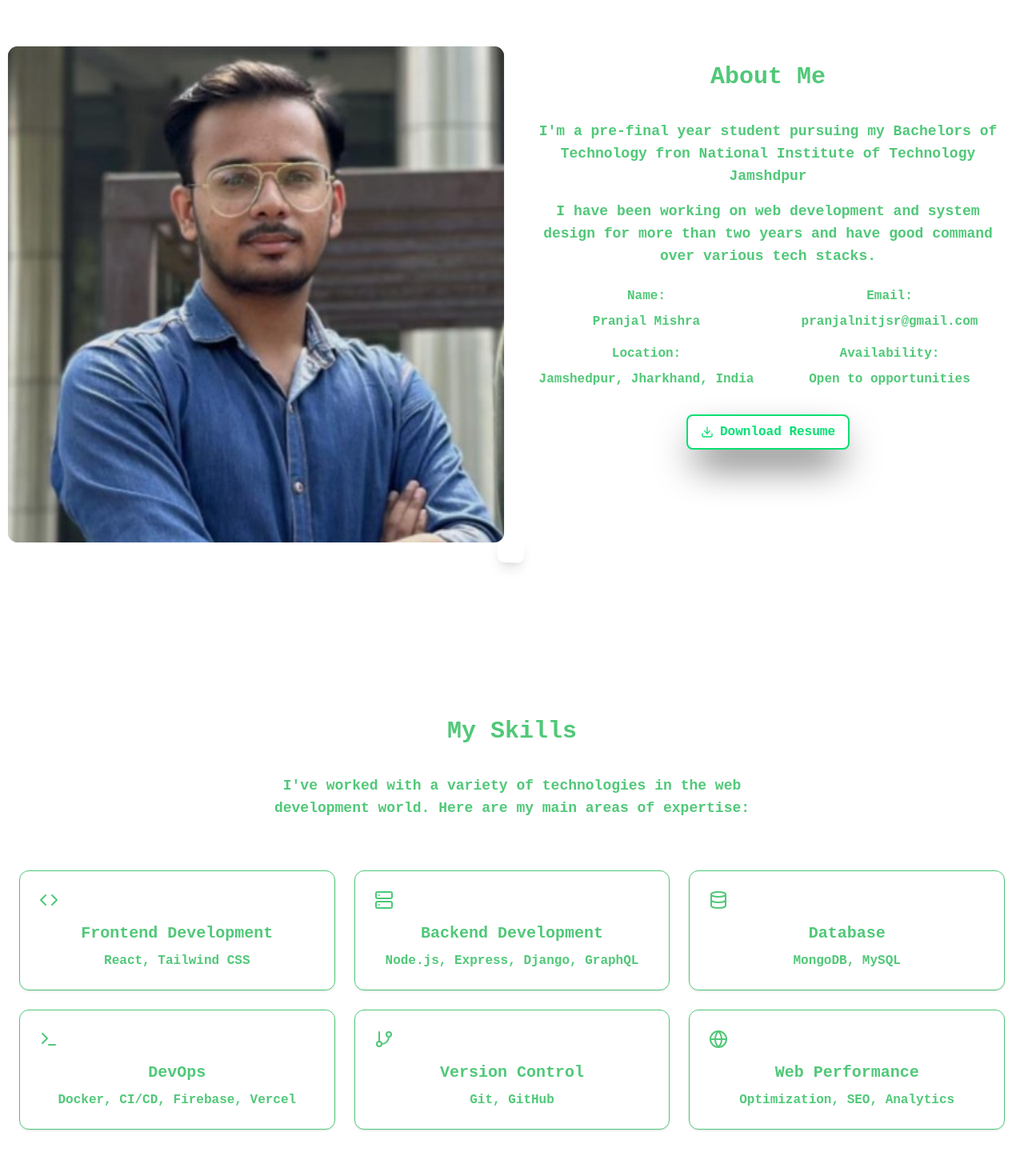
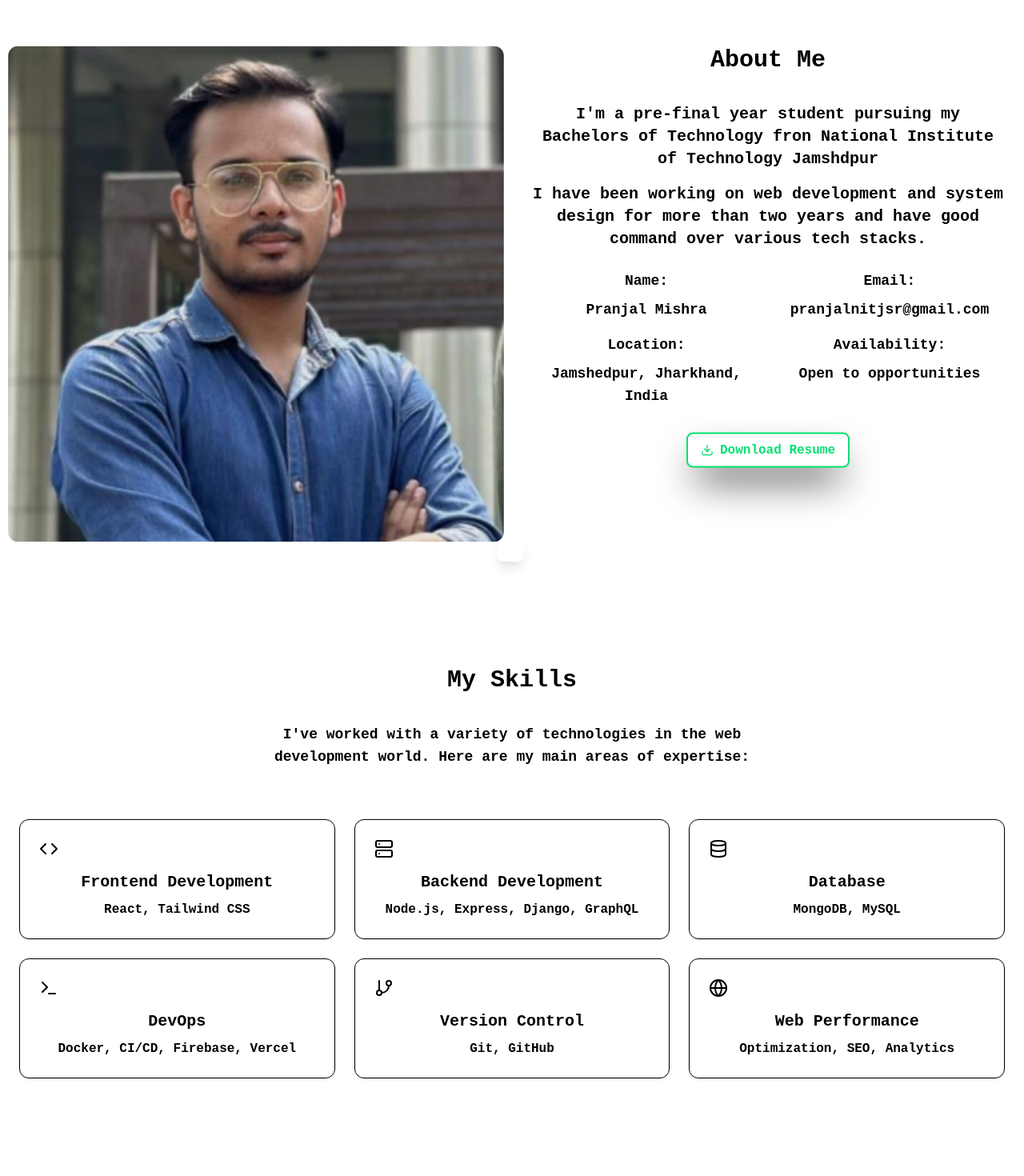
Before and after one commit to I-Pranjal/I-Pranjal.github.io, a React (Vite) app: page / in a window 1280 px wide. Shown: the part 880-2350 px from the top of the page at 80% size. Built offline with nearby package versions, Linux system fonts and the light colour scheme.

Commit message:
Completed skills sections

```diff
--- a/src/pages/about.jsx
+++ b/src/pages/about.jsx
@@ -36,7 +36,7 @@ export default function About() {
     };
 
     return (
-        <section id="about" className="py-20 md:py-32 bg-white font-2xl relative overflow-hidden dark:bg-gray-800">
+        <section id="about" className="py-20 md:py-32 bg-white font-2xl relative overflow-hidden dark:bg-gray-800 text-black">
             <motion.div
                 className="absolute inset-0 -z-10 opacity-30"
                 initial={{ opacity: 0 }}
@@ -119,7 +119,7 @@ export default function About() {
 
                         <motion.p
                             variants={itemVariants}
-                            className="text-lg mb-4 text-muted-foreground"
+                            className="text-xl mb-4 text-muted-foreground"
                             initial={{ opacity: 0, y: 20 }}
                             animate={isInView ? { opacity: 1, y: 0 } : { opacity: 0, y: 20 }}
                             transition={{ duration: 0.5, delay: 0.3 }}
@@ -129,7 +129,7 @@ export default function About() {
 
                         <motion.p
                             variants={itemVariants}
-                            className="text-lg mb-6 text-muted-foreground"
+                            className="text-xl mb-6 text-muted-foreground"
                             initial={{ opacity: 0, y: 20 }}
                             animate={isInView ? { opacity: 1, y: 0 } : { opacity: 0, y: 20 }}
                             transition={{ duration: 0.5, delay: 0.4 }}
@@ -155,8 +155,8 @@ export default function About() {
                                     whileHover={{ scale: 1.03, x: 5 }}
                                     transition={{ type: "spring", stiffness: 300, damping: 20 }}
                                 >
-                                    <h3 className="font-bold mb-2">{item.label}</h3>
-                                    <p className="text-muted-foreground">{item.value}</p>
+                                    <h3 className="font-bold mb-2 text-lg">{item.label}</h3>
+                                    <p className="text-muted-foreground text-lg">{item.value}</p>
                                 </motion.div>
                             ))}
                         </motion.div>
--- a/src/pages/skills.jsx
+++ b/src/pages/skills.jsx
@@ -72,7 +72,7 @@ export default function Skills() {
     };
 
     return (
-        <section id="skills" className="py-20 md:py-32 relative overflow-hidden">
+        <section id="skills" className="py-20 md:py-16 relative overflow-hidden bg-white text-black dark:bg-gray-900 dark:text-green-500">
             <div className="container px-4 md:px-6 mx-auto">
                 <div className="text-center mb-16">
                     <motion.h2
```
